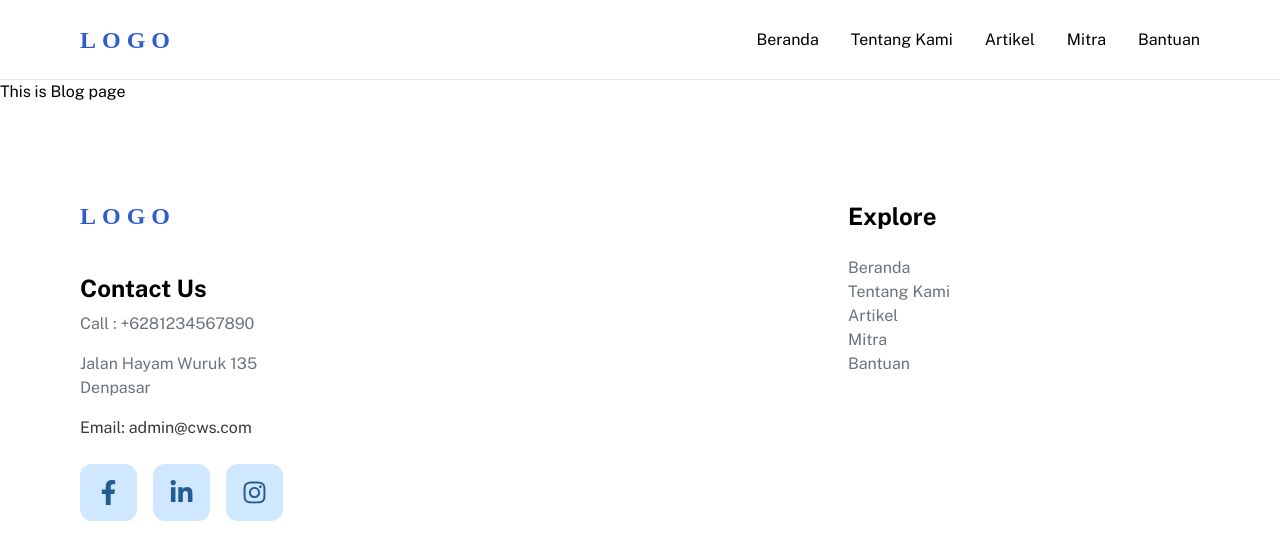
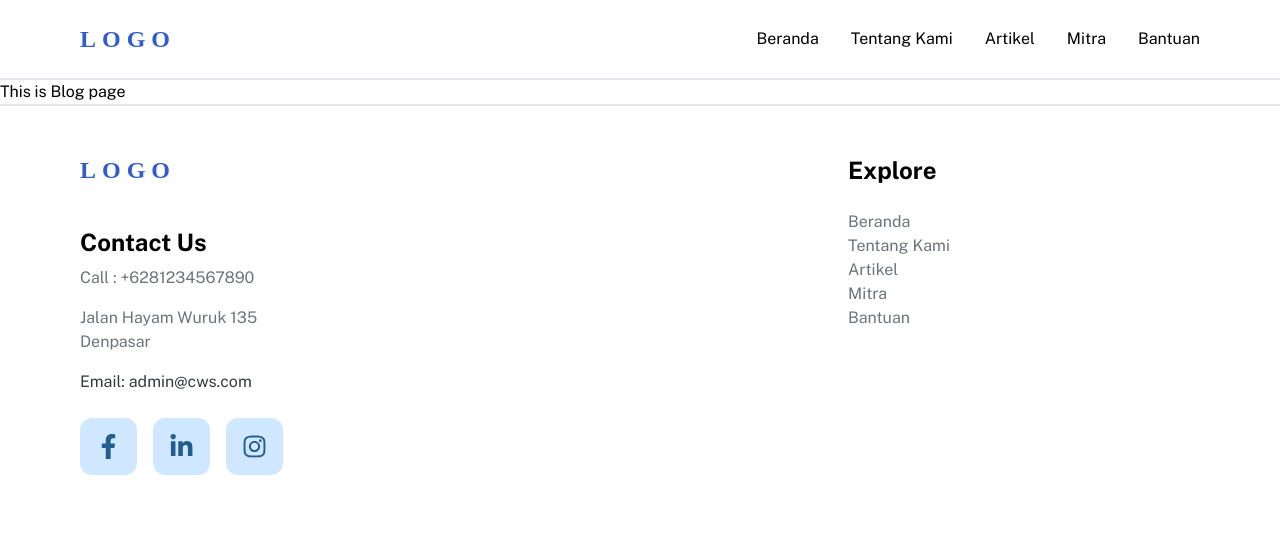
Before and after one commit to WCandra64/cws-compro-frontend, a React (Vite) app: page /blogs in a window 1280 px wide. Shown: the top 560 px of the page. Built offline with nearby package versions, Linux system fonts and the light colour scheme.

Commit message:
Navbar Footer Padding & Border

```diff
--- a/src/components/Footer.jsx
+++ b/src/components/Footer.jsx
@@ -4,7 +4,7 @@ import {FaFacebookF,FaDribbble,FaLinkedinIn,FaInstagram,FaBehance} from 'react-i
 
 const Footer = () => {
   return (
-    <div className='w-full bg-white py-24 px-20'>
+    <div className='w-full bg-white pt-12 pb-6 px-20 border-t-2'>
         <div className='md:max-w-[1480px] m-auto grid md:grid-cols-3 max-[780px]:grid-cols-2  gap-8 max-w-[600px]  px-4 md:px-0'>
 
             <div className='col-span-2'>
--- a/src/components/Navbar.jsx
+++ b/src/components/Navbar.jsx
@@ -7,7 +7,7 @@ const Navbar = () => {
     const handleClick = ()=> setToggle(!toggle)
 
   return (
-    <div className='w-full h-[80px] bg-white border-b sticky top-0 z-10'>
+    <div className='w-full h-[80px] bg-white border-b-2 sticky top-0 z-10'>
         <div className='md:max-w-[1480px] max-w-[600px] m-auto w-full h-full flex justify-between items-center px-20'>
 
             {/* <img src={logo} className="h-[25px]" /> */}
@@ -17,7 +17,7 @@ const Navbar = () => {
                 <ul className='flex gap-8'>
                     <li><a href="/" className='hover:text-[#fd3555] hover:font-medium'>Beranda</a></li>
                     <li><a href="/" className='hover:text-[#fd3555] hover:font-medium'>Tentang Kami</a></li>
-                    <li><a href="/" className='hover:text-[#fd3555] hover:font-medium'>Artikel</a></li>
+                    <li><a href="/blogs" className='hover:text-[#fd3555] hover:font-medium'>Artikel</a></li>
                     <li><a href="/" className='hover:text-[#fd3555] hover:font-medium'>Mitra</a></li>
                     <li><a href="/" className='hover:text-[#fd3555] hover:font-medium'>Bantuan</a></li>
                 </ul>
```
